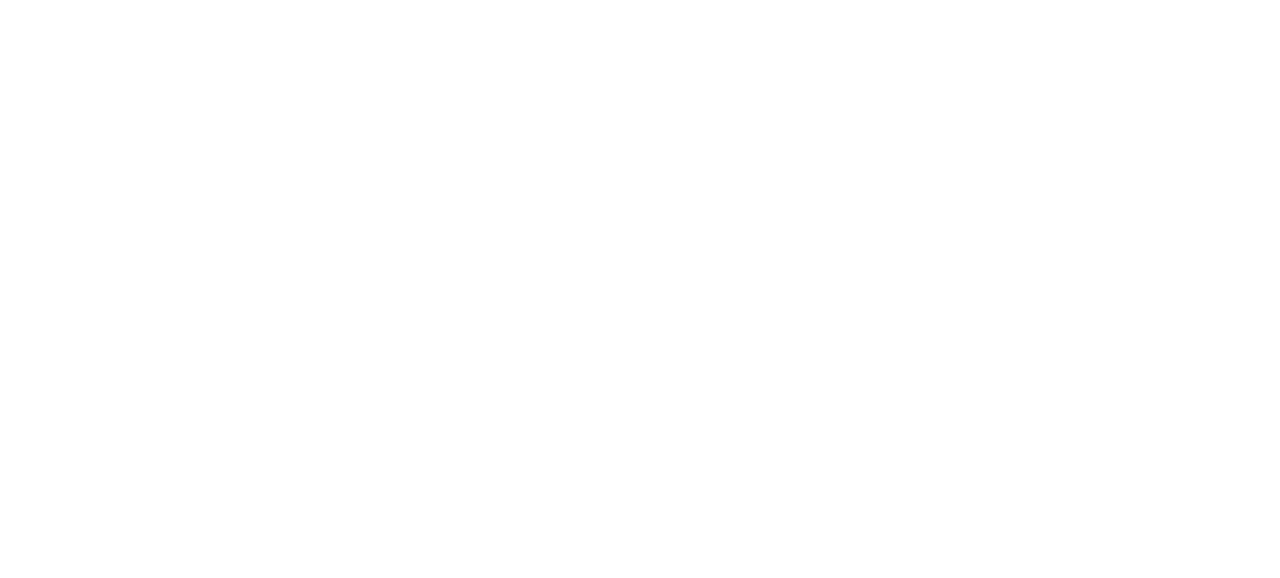
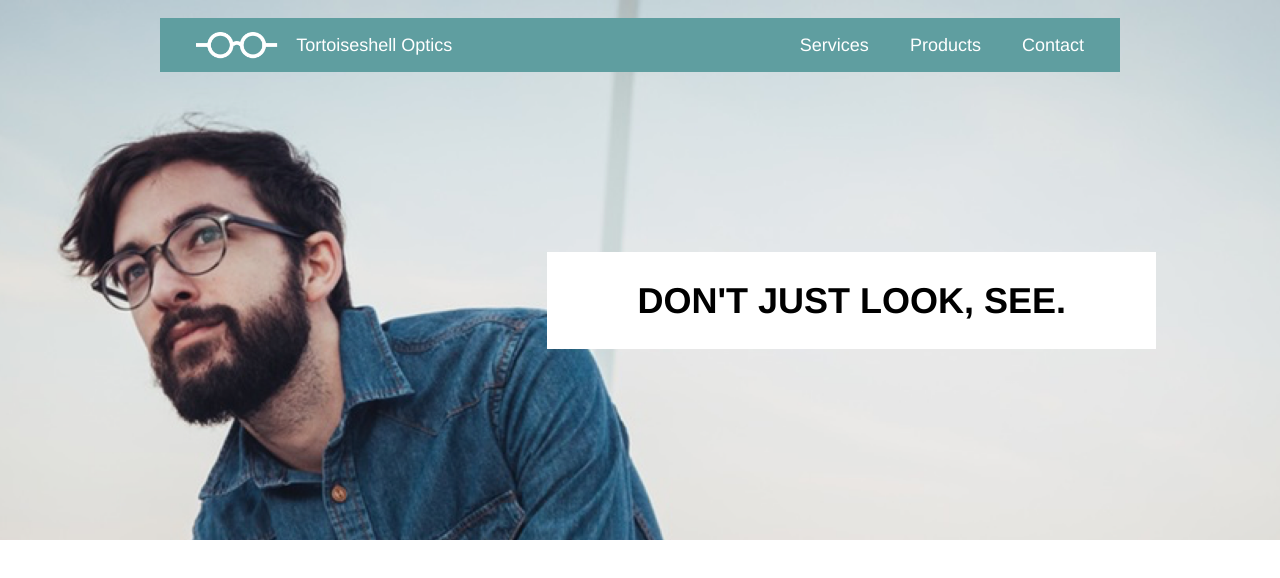
Before and after one commit to rachel-simpson/tortoiseshell, a plain HTML site: page index.html in a window 1280 px wide. Drawn offline with Linux system fonts and the light colour scheme.

Commit message:
HTML and CSS complete for header section

```diff
--- a/index.html
+++ b/index.html
@@ -3,20 +3,48 @@
 <head>
   <meta charset="utf-8">
   <title>Tortoiseshell Optics</title>
+  <link rel="stylesheet" href="./resources/reset.css">
   <link rel="stylesheet" href="./resources/stylesheet.css">
 </head>
 <body>
 
+  <!-- page header -->
   <header>
-
+    <div class="container">
+      <!-- logo and nav menu -->
+      <div class="banner">
+        <div class="logo">
+          <img src="./resources/images/logo-white.png" alt="Tortoiseshell Optics Logo">
+          <span>Tortoiseshell Optics</span>
+        </div>
+        <nav>
+          <span><a href="#">Services</a></span>
+          <span><a href="#">Products</a></span>
+          <span><a href="#">Contact</a></span>
+        </nav>
+      </div>
+      <!-- headline -->
+      <div class="headline">
+        <h1>DON'T JUST LOOK, SEE.</h1>
+      </div>
+    </div>
   </header>
 
-    <section>
-
+  <!-- main section -->
+  <section class="main">
+    <!-- services logos -->
+    <div class="services">
+    </div>
+    <!-- further info -->
+    <div class="info">
+    </div>
   </section>
 
+  <!-- footer section -->
   <footer>
-
+    <!-- copyright and logo -->
+    <div class="copyright">
+    </div>
   </footer>
 
 </body>
--- /dev/null
+++ b/resources/reset.css
@@ -0,0 +1,48 @@
+/* http://meyerweb.com/eric/tools/css/reset/
+   v2.0 | 20110126
+   License: none (public domain)
+*/
+
+html, body, div, span, applet, object, iframe,
+h1, h2, h3, h4, h5, h6, p, blockquote, pre,
+a, abbr, acronym, address, big, cite, code,
+del, dfn, em, img, ins, kbd, q, s, samp,
+small, strike, strong, sub, sup, tt, var,
+b, u, i, center,
+dl, dt, dd, ol, ul, li,
+fieldset, form, label, legend,
+table, caption, tbody, tfoot, thead, tr, th, td,
+article, aside, canvas, details, embed,
+figure, figcaption, footer, header, hgroup,
+menu, nav, output, ruby, section, summary,
+time, mark, audio, video {
+	margin: 0;
+	padding: 0;
+	border: 0;
+	font-size: 100%;
+	font: inherit;
+	vertical-align: baseline;
+}
+/* HTML5 display-role reset for older browsers */
+article, aside, details, figcaption, figure,
+footer, header, hgroup, menu, nav, section {
+	display: block;
+}
+body {
+	line-height: 1;
+}
+ol, ul {
+	list-style: none;
+}
+blockquote, q {
+	quotes: none;
+}
+blockquote:before, blockquote:after,
+q:before, q:after {
+	content: '';
+	content: none;
+}
+table {
+	border-collapse: collapse;
+	border-spacing: 0;
+}
--- a/resources/stylesheet.css
+++ b/resources/stylesheet.css
@@ -0,0 +1,71 @@
+/* set page standards */
+html {
+  font-family: Helvetica;
+  font-size: 18px;
+  line-height: 1.4;
+  margin: 0;
+  padding: 0;
+}
+
+/* header */
+header {
+  background-image: url(./images/background.png);
+  background-position: center;
+  background-size: cover;
+  height: 30rem;
+  position: absolute;
+  width: 100%;
+}
+
+nav {
+  padding: 1rem 0;
+}
+
+nav span {
+  padding-right: 2rem;
+}
+
+.container {
+  margin: 0 auto;
+  width: 960px;
+}
+
+.banner {
+  color: white;
+  background-color: cadetblue;
+  display: flex;
+  justify-content: space-between;
+  margin: 1rem auto 0 auto;
+  font-weight: lighter;
+  width: 100%;
+}
+
+.banner a {
+  color: white;
+  text-decoration: none;
+}
+
+.logo {
+  display: flex;
+  align-items: center;
+}
+
+.logo img {
+  height: 1.5rem;
+  padding: 0 1rem 0 2rem;
+}
+
+/* headline */
+.headline {
+  background-color: white;
+  display: inline-block;
+  float: right;
+  font-size: 2rem;
+  font-weight: bold;
+  line-height: 1.2;
+  margin: 10rem -2rem 0 0;
+}
+
+.headline h1 {
+  padding: 1.5rem 5rem;
+}
```
Lines whose indentation alone changed are shown as unchanged.
